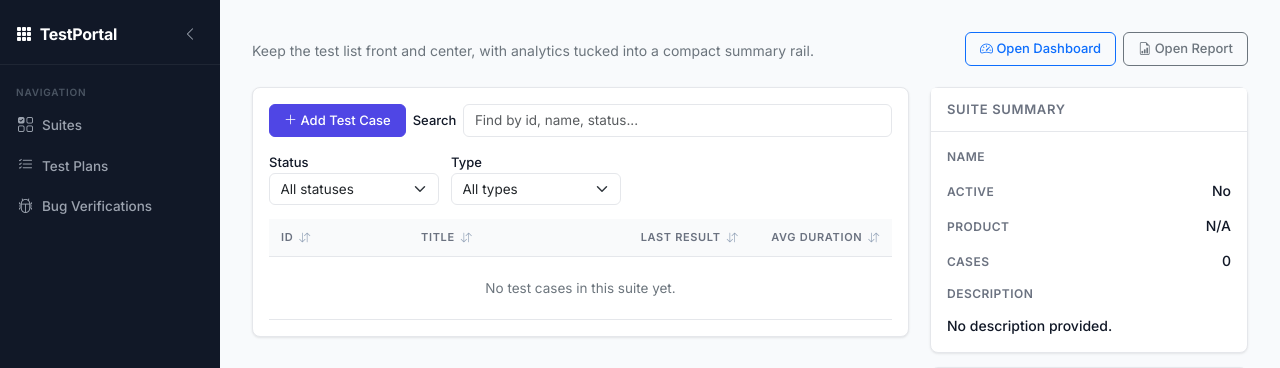
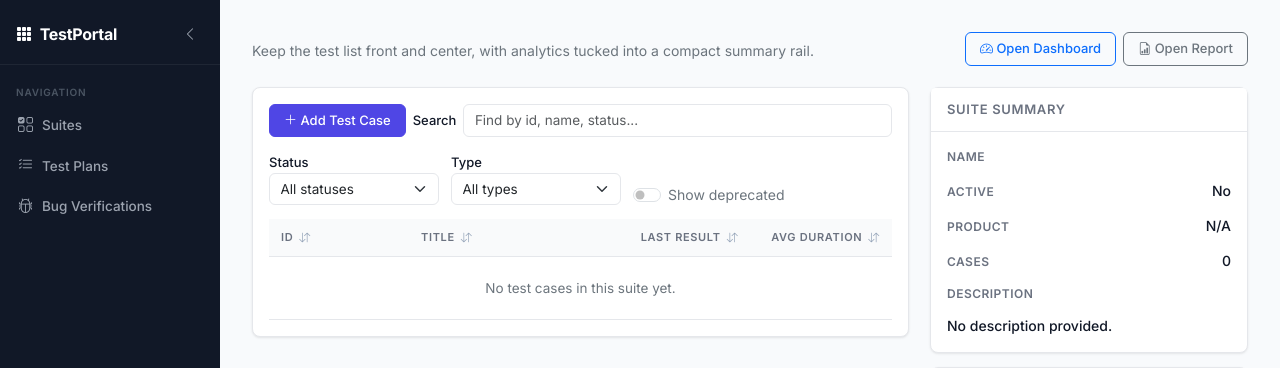
Before and after one commit to gagelarsen/testportal, a Django app: template templates/testportal/suite_detail_view.html in a window 1280 px wide. Shown: the top 368 px of the page. Run offline with Django 4.2, Linux system fonts and the light colour scheme; the template is opened without the code that fills it, so the values that code supplies are empty; some libraries are stand-ins or nearby versions.

Commit message:
hide and show deprecated tests in dashboard

```diff
--- a/templates/testportal/suite_detail_view.html
+++ b/templates/testportal/suite_detail_view.html
@@ -54,6 +54,12 @@
                                 <option value="manual">Manual</option>
                                 <option value="automated">Automated</option>
                             </select>
+                        </div>
+                        <div class="tp-filter-group justify-content-center">
+                            <div class="form-check form-switch mb-0">
+                                <input class="form-check-input" type="checkbox" id="show-deprecated-toggle" role="switch">
+                                <label class="form-check-label text-secondary" for="show-deprecated-toggle">Show deprecated</label>
+                            </div>
                         </div>
                     </div>
 
@@ -317,6 +323,7 @@
     var searchValue = $('#test-search-box').val().toLowerCase();
     var statusValue = $('#status-filter').val();
     var typeValue = $('#type-filter').val();
+    var showDeprecated = $('#show-deprecated-toggle').prop('checked');
 
     $('#suite-detail-testcase-table tr.suite-detail-test-case-row').each(function() {
         var rowText = $(this).text().toLowerCase();
@@ -326,13 +333,16 @@
         var matchesSearch = rowText.indexOf(searchValue) > -1;
         var matchesStatus = statusValue === 'all' || rowStatus === statusValue;
         var matchesType = typeValue === 'all' || rowType === typeValue;
+        // Hide deprecated rows unless the toggle is on OR the user explicitly filtered to deprecated
+        var matchesDeprecated = showDeprecated || rowStatus !== 'depricated' || statusValue === 'depricated';
 
-        $(this).toggle(matchesSearch && matchesStatus && matchesType);
+        $(this).toggle(matchesSearch && matchesStatus && matchesType && matchesDeprecated);
     });
 
     localStorage.setItem('suite-detail-search-value', searchValue);
     localStorage.setItem('suite-detail-status-filter', statusValue);
     localStorage.setItem('suite-detail-type-filter', typeValue);
+    localStorage.setItem('suite-detail-show-deprecated', showDeprecated ? '1' : '0');
 }
 
 function updateSortIndicators(activeHeader, direction) {
@@ -383,6 +393,7 @@
 $('#test-search-box').on('keyup', applySuiteDetailFilters);
 $('#status-filter').on('change', applySuiteDetailFilters);
 $('#type-filter').on('change', applySuiteDetailFilters);
+$('#show-deprecated-toggle').on('change', applySuiteDetailFilters);
 
 $('.tp-sortable-col').on('click', function() {
     var sortKey = this.dataset.sortKey;
@@ -402,6 +413,8 @@
     suite_detail_type_filter = localStorage.getItem('suite-detail-type-filter');
     suite_detail_sort_key = localStorage.getItem('suite-detail-sort-key');
     suite_detail_sort_direction = localStorage.getItem('suite-detail-sort-direction') || 'asc';
+    // Default: hide deprecated (only show if explicitly saved as '1')
+    var suite_detail_show_deprecated = localStorage.getItem('suite-detail-show-deprecated') === '1';
 
     if (suite_detail_search_value != undefined) {
         $('#test-search-box').val(suite_detail_search_value);
@@ -414,6 +427,8 @@
     if (suite_detail_type_filter != undefined) {
         $('#type-filter').val(suite_detail_type_filter);
     }
+
+    $('#show-deprecated-toggle').prop('checked', suite_detail_show_deprecated);
 
     if (suite_detail_sort_key != undefined) {
         var activeHeader = document.querySelector('.tp-sortable-col[data-sort-key="' + suite_detail_sort_key + '"]');
```
Also changed, not shown: templates/testportal/dashboard_view.html (+13 -2 lines), local_dev.sqlite3 (deleted), 1 other file.
